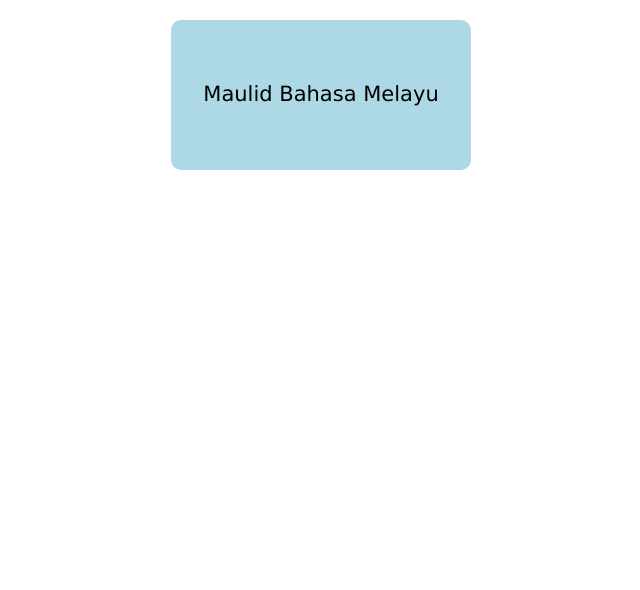
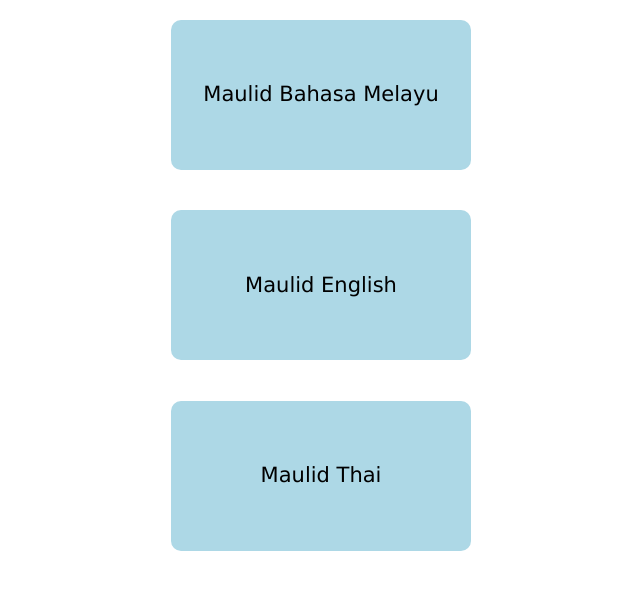
Before and after one commit to nazriict1/maulid, a plain HTML site: page index.html in a window 1280 px wide. Shown: the whole page, without its empty margins (319-959 px from the left). Drawn offline with nearby package versions, Linux system fonts and the light colour scheme.

Commit message:
Update index.html

```diff
--- a/index.html
+++ b/index.html
@@ -25,5 +25,11 @@
     <div class="w3-container">
         <button class="big-button" onclick="location.href='maulid_bm.html'">Maulid Bahasa Melayu</button>
     </div>
+        <div class="w3-container">
+        <button class="big-button" onclick="location.href='maulid_bi.html'">Maulid English</button>
+    </div>
+        <div class="w3-container">
+        <button class="big-button" onclick="location.href='maulid_thai.html'">Maulid Thai</button>
+    </div>
 </body>
 </html>
```
